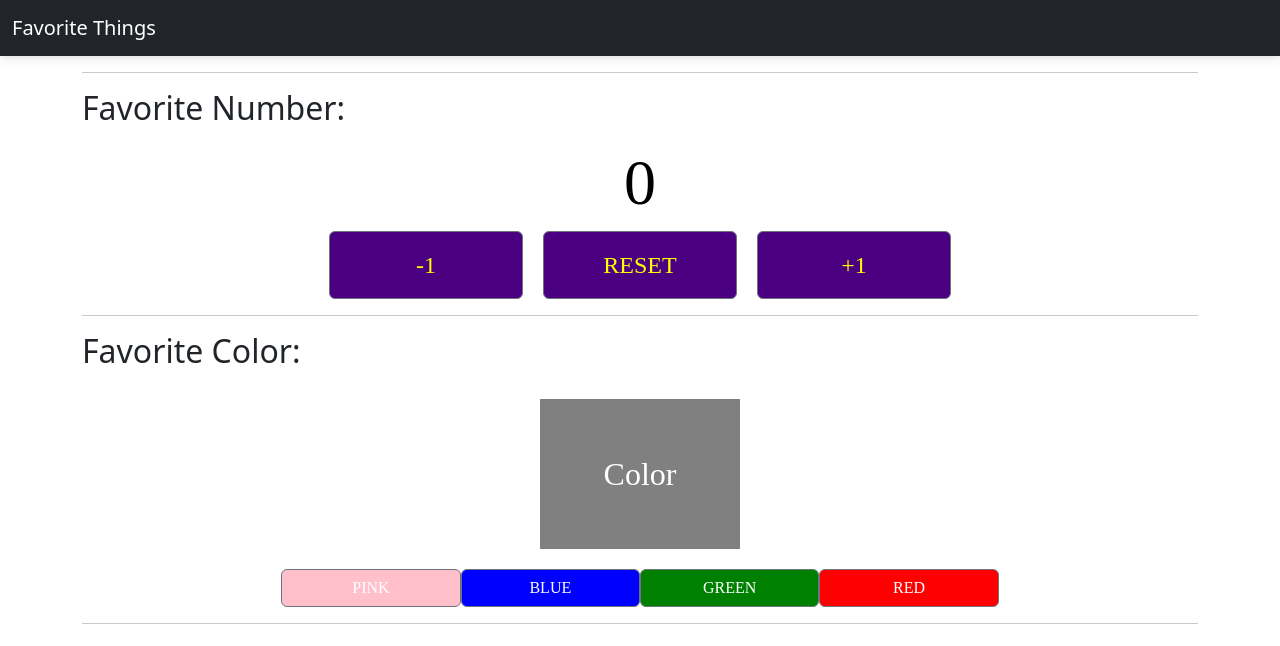
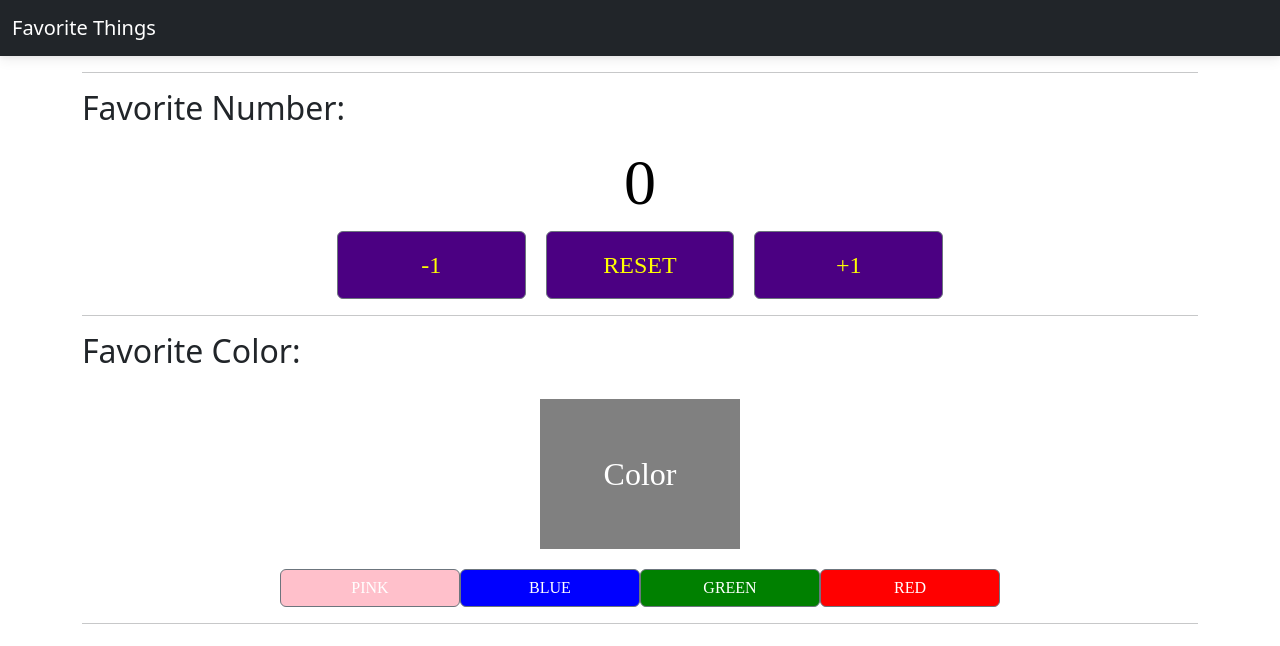
Before and after one commit to rhit-calviem/CSSE280, a plain HTML site: page HW1 - favorite Homework/public/index.html in a window 1280 px wide. Drawn offline with nearby package versions, Linux system fonts and the light colour scheme.

Commit message:
changes hw1

```diff
--- a/HW1 - favorite Homework/public/index.html
+++ b/HW1 - favorite Homework/public/index.html
@@ -23,7 +23,7 @@
             <hr>
             <h2>Favorite Number:</h2>
             <div id="counterText">0</div>
-            <div class="button-group row justify-content-center g-5">
+            <div class="button-group row justify-content-center g-3">
                 <button id="decrementButton" type="button" class="btn btn-secondary col-md-2">-1</button>
                 <button id="resetButton" type="button" class="btn btn-secondary col-md-2">Reset</button>
                 <button id="incrementButton" type="button" class="btn btn-secondary col-md-2">+1</button>
@@ -38,7 +38,7 @@
                         <div id="coloredBox">Color</div>
                     </div>
                 </div>
-                <div class="button-group2 row g-0 px-2 justify-content-center">
+                <div class="button-group2 row g-1 px-2 justify-content-center">
                     <button id="pinkButton" type="button" class="btn btn-secondary col-md-2">Pink</button>
                     <button id="blueButton" type="button" class="btn btn-secondary col-md-2">Blue</button>
                     <button id="greenButton" type="button" class="btn btn-secondary col-md-2">Green</button>
```
